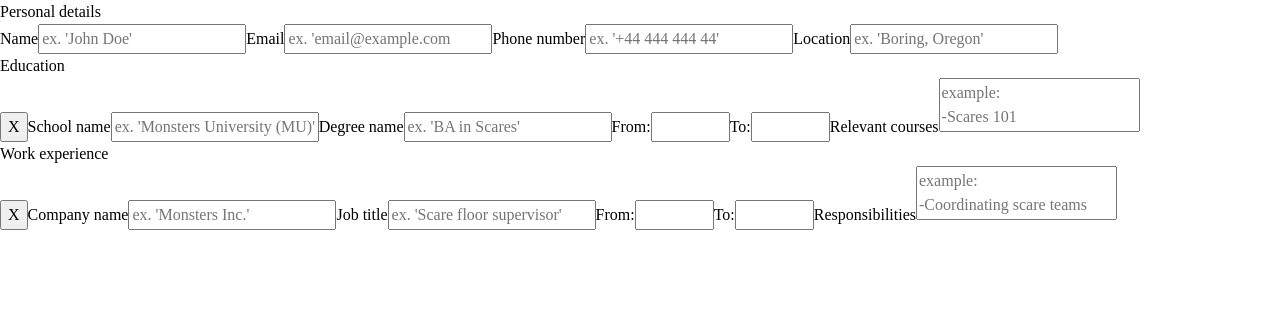
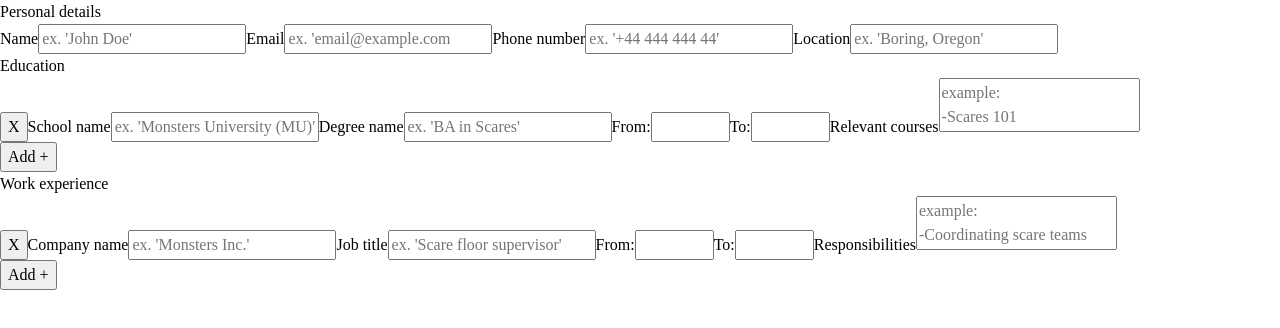
Before and after one commit to vicpues/odin-cv, a React (Vite) app: page / in a window 1280 px wide. Shown: the top 328 px of the page. Built offline with nearby package versions, Linux system fonts and the light colour scheme.

Commit message:
refactor: Use extensionTemplate prop over extensible
Makes it harder to screw up by setting a data template without setting extensible to `true`. If you're adding a template, the component is implicitly extensible.

```diff
--- a/src/components/Form/Form.jsx
+++ b/src/components/Form/Form.jsx
@@ -9,7 +9,7 @@ export default function Form({ data, updateFn }) {
       <FormSection
         title="Personal details"
         groupName="personalData"
-        Template={PersonalTemplate}
+        GroupTemplate={PersonalTemplate}
         data={data}
         updateFn={updateFn}
       />
@@ -17,20 +17,36 @@ export default function Form({ data, updateFn }) {
       <FormSection
         title="Education"
         groupName="educationData"
-        Template={EducationTemplate}
+        GroupTemplate={EducationTemplate}
         data={data}
         updateFn={updateFn}
-        extendable={true}
+        extensionTemplate={educationDataTemplate}
       />
 
       <FormSection
         title="Work experience"
         groupName="workData"
-        Template={WorkTemplate}
+        GroupTemplate={WorkTemplate}
         data={data}
         updateFn={updateFn}
-        extendable={true}
+        extensionTemplate={workDataTemplate}
       />
     </div>
   );
 }
+
+const educationDataTemplate = {
+  school: "",
+  degree: "",
+  from: "",
+  to: "",
+  details: "",
+};
+
+const workDataTemplate = {
+  company: "",
+  position: "",
+  from: "",
+  to: "",
+  details: "",
+};
--- a/src/components/Form/FormSection/FormSection.jsx
+++ b/src/components/Form/FormSection/FormSection.jsx
@@ -3,13 +3,12 @@ import createDeleteHandler from "./createDeleteHandler";
 
 export default function FormSection({
   // eslint-disable-next-line no-unused-vars
-  Template,
+  GroupTemplate,
   title,
   groupName,
   data,
   updateFn,
-  extendable = false,
-  onAdd = null,
+  extensionTemplate = null,
 }) {
   return (
     <div className="form-section">
@@ -23,20 +22,18 @@ export default function FormSection({
           groupId: groupData.uniqueId,
         };
         return (
-          <Template
+          <GroupTemplate
             key={groupData.uniqueId}
             groupData={groupData}
             onUpdate={createUpdateHandler(handlerArgs)}
-            onDelete={extendable ? createDeleteHandler(handlerArgs) : null}
+            onDelete={
+              extensionTemplate ? createDeleteHandler(handlerArgs) : null
+            }
           />
         );
       })}
 
-      {onAdd && (
-        <button onClick={onAdd} type="button">
-          Add +
-        </button>
-      )}
+      {extensionTemplate && <button type="button">Add +</button>}
     </div>
   );
 }
--- a/src/form-data.js
+++ b/src/form-data.js
@@ -31,19 +31,3 @@ export const data = {
         },
     ],
 };
-
-export const educationTemplate = {
-    school: "",
-    degree: "",
-    from: "",
-    to: "",
-    details: "",
-};
-
-export const workTemplate = {
-    company: "",
-    position: "",
-    from: "",
-    to: "",
-    details: "",
-};
```
